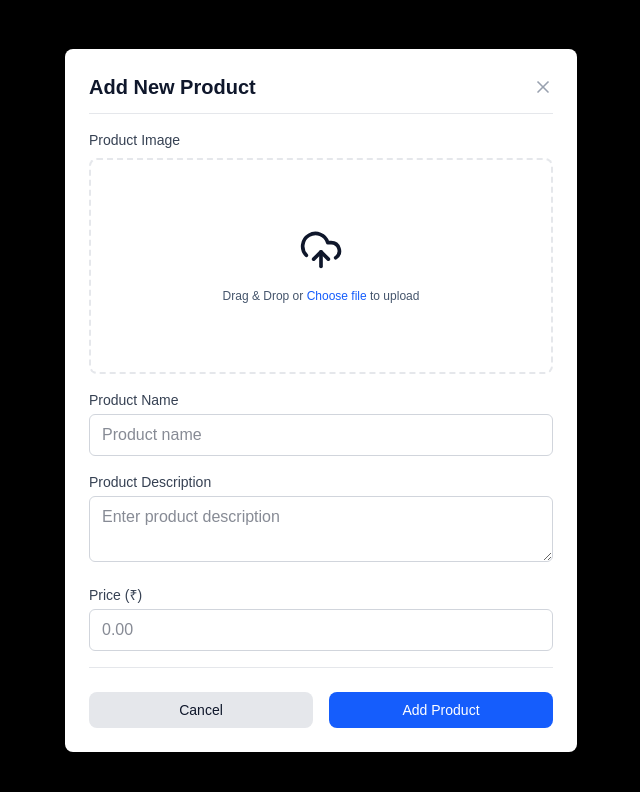
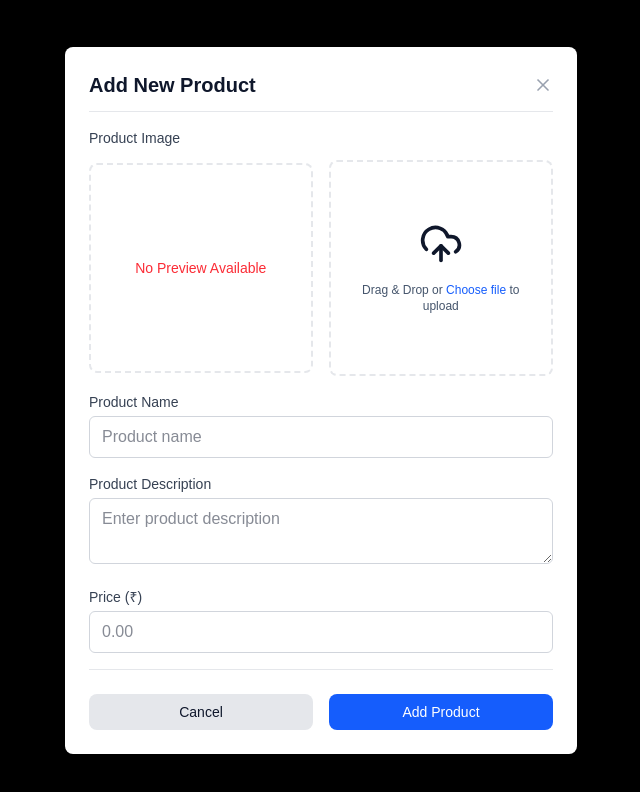
Before and after one commit to laxminarayan-dev/dashboard, a Next.js app: page /inventory in a window 1280 px wide. Both pictures are taken after a click on the button "Add Product". Shown: the top 792 px of the page, without its empty margins (319-959 px from the left). Built offline with nearby package versions, Linux system fonts and the light colour scheme.

Commit message:
Add Inventory Product Design complete

```diff
--- a/src/components/Inventory/AddModel.jsx
+++ b/src/components/Inventory/AddModel.jsx
@@ -10,6 +10,7 @@ const InventoryAddModel = ({ isModalOpen, setIsModalOpen }) => {
     foodPrice: "",
   });
   const [imagePreview, setImagePreview] = useState("");
+  const [isImageLoading, setIsImageLoading] = useState(false);
 
   useEffect(() => {
     if (!isModalOpen) {
@@ -22,6 +23,11 @@ const InventoryAddModel = ({ isModalOpen, setIsModalOpen }) => {
       setImagePreview(null);
     }
   }, [isModalOpen]);
+  useEffect(() => {
+    if (imagePreview) {
+      setIsImageLoading(false);
+    }
+  }, [imagePreview]);
 
   const handleChange = (e) => {
     const { name, value } = e.target;
@@ -29,6 +35,7 @@ const InventoryAddModel = ({ isModalOpen, setIsModalOpen }) => {
   };
 
   const handleFileChange = (e) => {
+    setIsImageLoading(true);
     const file = e.target.files[0];
     if (file) {
       const newPreviewUrl = URL.createObjectURL(file);
@@ -73,6 +80,7 @@ const InventoryAddModel = ({ isModalOpen, setIsModalOpen }) => {
             <label className="block text-sm font-medium text-gray-700 mb-1">
               Product Image
             </label>
+            <div className="flex flex-row-reverse justify-center items-center gap-4">
               <div className="rounded-lg border-2 border-gray-200 border-dashed mt-2">
                 <div className="relative p-4 min-h-[180px] flex flex-col items-center justify-center text-center">
                   <input
@@ -83,7 +91,6 @@ const InventoryAddModel = ({ isModalOpen, setIsModalOpen }) => {
                     className="hidden"
                     required
                   />
-                {!imagePreview && (
                   <label
                     htmlFor="chooseFile"
                     className="w-full h-full min-h-[180px] flex flex-col justify-center items-center gap-4 cursor-pointer"
@@ -95,9 +102,12 @@ const InventoryAddModel = ({ isModalOpen, setIsModalOpen }) => {
                       upload
                     </h4>
                   </label>
-                )}
-                {imagePreview && (
-                  <>
+                </div>
+              </div>
+              <div className="flex-1/2 max-w-1/2">
+                <div className="min-h-[210px] max-h-[210px] border-2 border-dashed border-gray-200 mt-2 rounded-lg relative flex justify-center items-center">
+                  {!isImageLoading && imagePreview && (
+                    <div>
                       <button
                         type="button"
                         onClick={handleRemoveImage}
@@ -105,16 +115,22 @@ const InventoryAddModel = ({ isModalOpen, setIsModalOpen }) => {
                       >
                         <X className="w-4 h-4 text-red-500" />
                       </button>
-                    <div className="relative w-52 h-52">
-                      <Image
-                        src={imagePreview}
-                        alt="Preview"
-                        fill
-                        className="object-cover rounded w-full h-full"
-                      />
+                      <div>
+                        <Image src={imagePreview} alt="Preview" fill />
                       </div>
+                    </div>
+                  )}
+                  {!isImageLoading && !imagePreview && (
+                    <h1 className="text-sm text-red-500">
+                      No Preview Available
+                    </h1>
+                  )}
+                  {isImageLoading && (
+                    <>
+                      <div className="animate-spin w-10 h-10 border-gray-900 border-2 rounded-full border-r-0 border-t-0"></div>
                     </>
                   )}
+                </div>
               </div>
             </div>
           </div>
```
Lines whose indentation alone changed are shown as unchanged.
